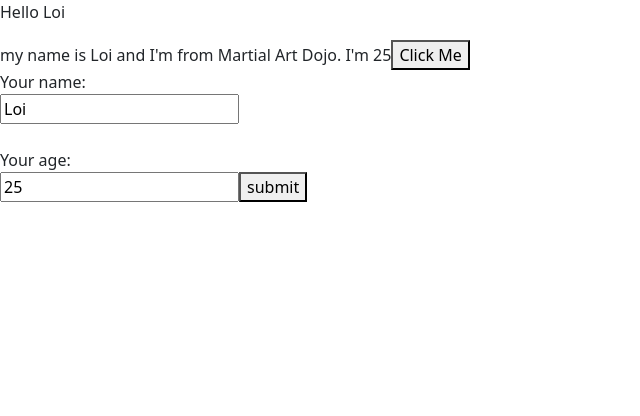
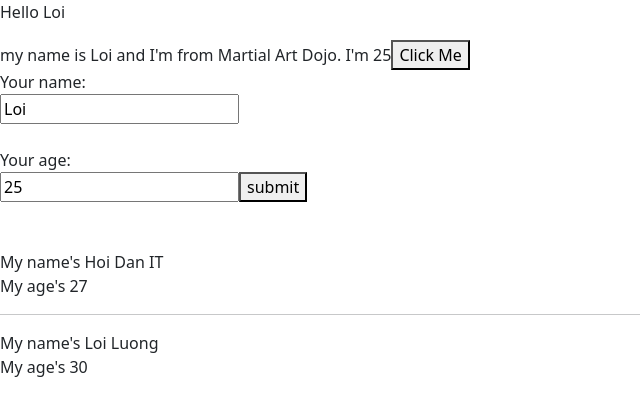
Before and after one commit to louluo311/LearnWithEric, a React (Vite) app in the folder react-app/: page / in a window 1280 px wide. Shown: the top 416 px of the page, without its empty margins (0-640 px from the left). Built offline with nearby package versions, Linux system fonts and the light colour scheme.

Commit message:
video 23

```diff
--- /dev/null
+++ b/react-app/src/component/DisplayInfor.tsx
@@ -0,0 +1,16 @@
+import React from "react";
+
+class DisplayInfor extends React.Component {
+    render() {
+        console.log(this.props);
+        const {name, age} =this.props
+        return (
+            <div>
+                <div>My name's {name}</div>
+                <div>My age's {age}</div>
+            </div>
+        )
+    }
+}
+
+export default DisplayInfor;
--- a/react-app/src/component/MyComponent.tsx
+++ b/react-app/src/component/MyComponent.tsx
@@ -1,14 +1,18 @@
 import React from "react";
 import UserInfor from "./UserInfor";
+import DisplayInfor from "./DisplayInfor";
 
 class MyComponent extends React.Component {
 
     render() {
+        const myInfor= ['ab', 'c','d']
         return (
             <div>
                 <UserInfor></UserInfor>
-
-
+                <br /><br />
+                <DisplayInfor name='Hoi Dan IT' age='27' />
+                <hr />
+                <DisplayInfor name='Loi Luong' age={30} myInfor={myInfor} />
             </div>
         );
     }
```
